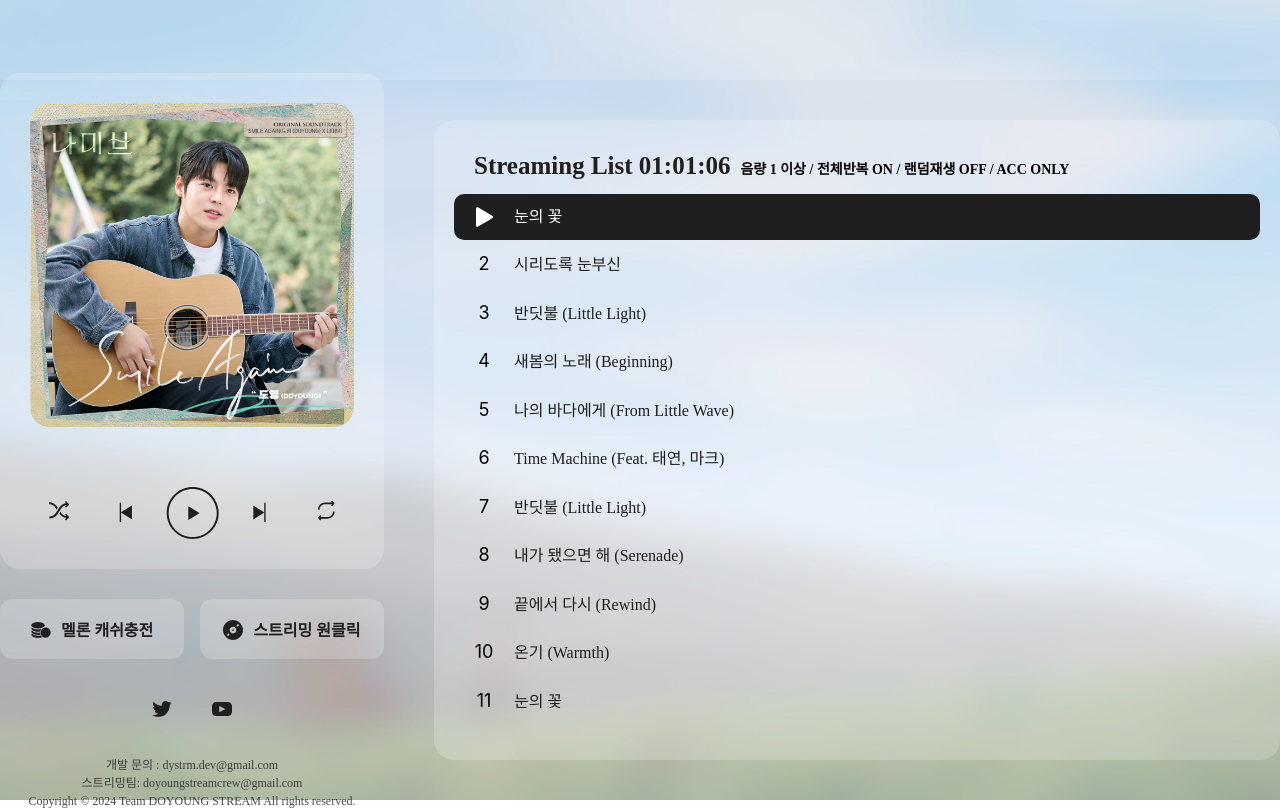
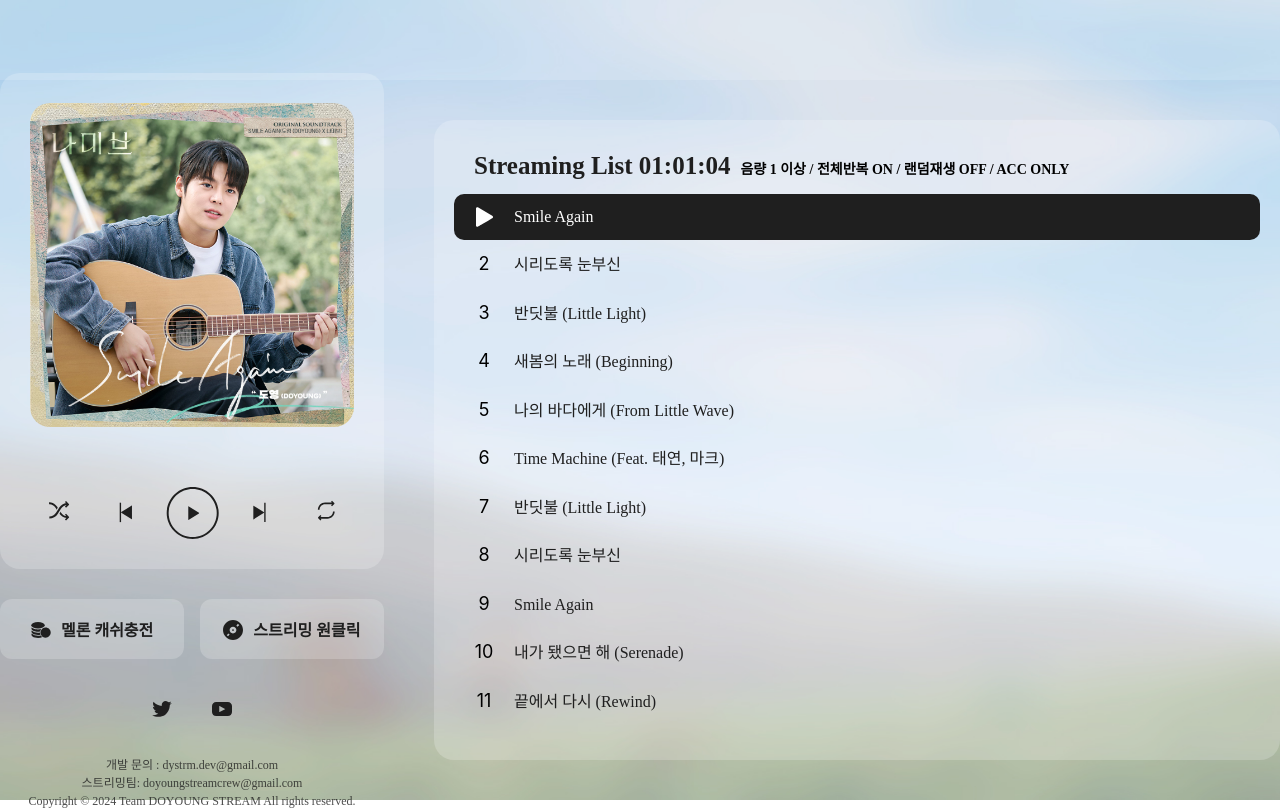
Before and after one commit to dystrm/dystrm.github.io_backup, a plain HTML site: page index.html in a window 1280 px wide. Drawn offline with nearby package versions, Linux system fonts and the light colour scheme; no server answers; a web font is replaced by a local one.

Commit message:
Add files via upload

```diff
--- a/index.html
+++ b/index.html
@@ -82,9 +82,9 @@
                 <div class="right">
                     <div class="strm_list">
                         <ul>
-                            <li><p>Streaming List 01:01:06</p> <span>음량 1 이상 / 전체반복 ON / 랜덤재생 OFF / ACC ONLY</span></li>
+                            <li><p>Streaming List 01:01:04</p> <span>음량 1 이상 / 전체반복 ON / 랜덤재생 OFF / ACC ONLY</span></li>
                             <li>
-                                <p>눈의 꽃</p>
+                                <p>Smile Again</p>
                                 <div style="display:none;">
                                     <button type="button" class="btn_flac" onclick="openBuyFlac()">flac 다운</button>
                                     <button type="button" class="btn_mp3" onclick="openBuySong()">mp3 다운</button>
@@ -97,12 +97,13 @@
                             <li><p>나의 바다에게 (From Little Wave)</p></li>
                             <li><p>Time Machine (Feat. 태연, 마크)</p></li>
                             <li><p>반딧불 (Little Light)</p></li>
+                            <li><p>시리도록 눈부신</p></li>
+                            <li><p>Smile Again</p></li>
                             <li><p>내가 됐으면 해 (Serenade)</p></li>
                             <li><p>끝에서 다시 (Rewind)</p></li>
                             <li><p>온기 (Warmth)</p></li>
-                            <li><p>눈의 꽃</p></li>
                             <li><p>시리도록 눈부신</p></li>
-                            <li><p>반딧불 (Little Light)</p></li>
+                            <li><p>Smile Again</p></li>
                             <li><p>Lost in California</p></li>
                             <li><p>쉼표 (Rest)</p></li>
                             <li><p>댈러스 러브 필드 (Dallas Love Field)</p></li>
```
